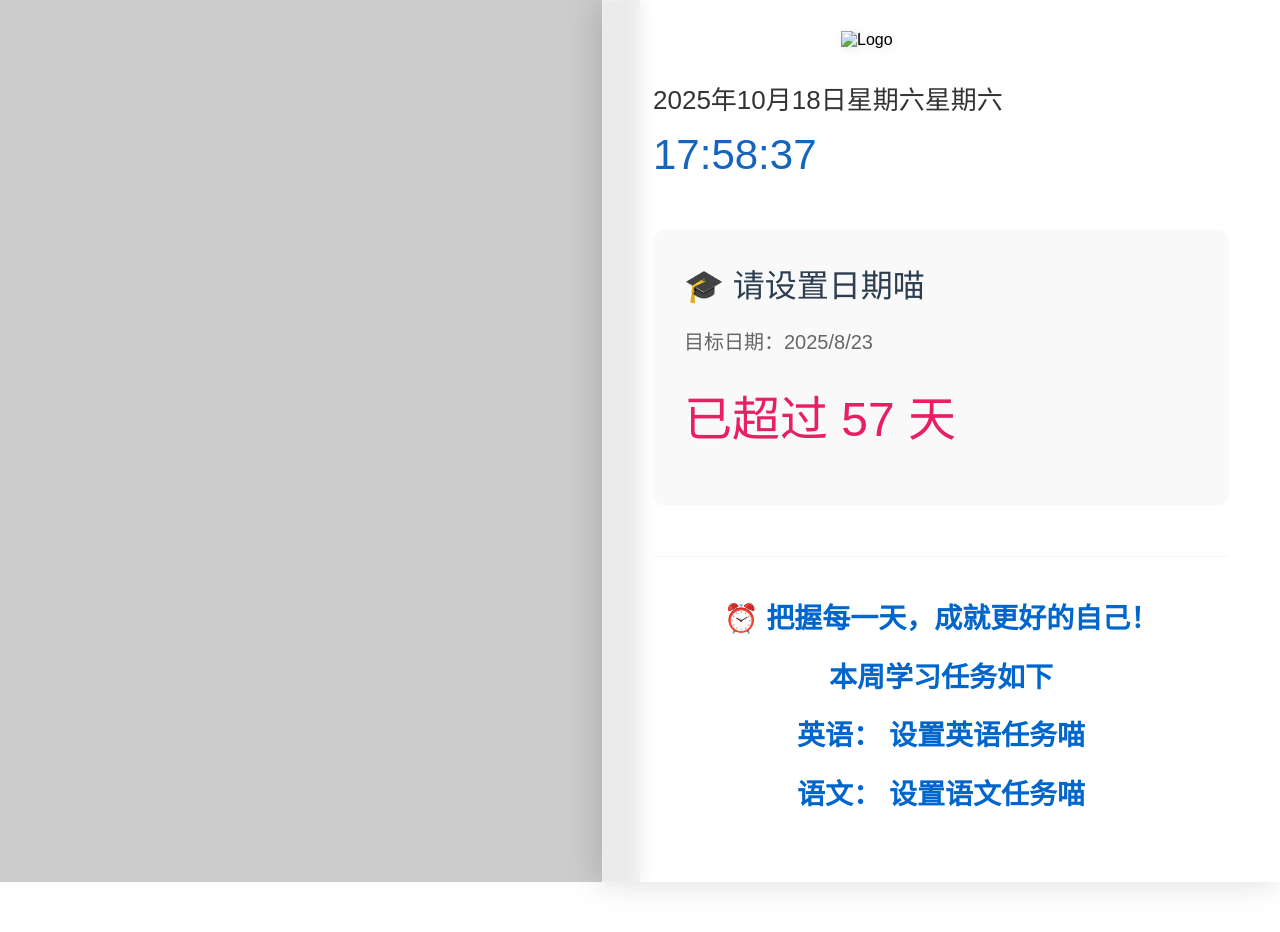
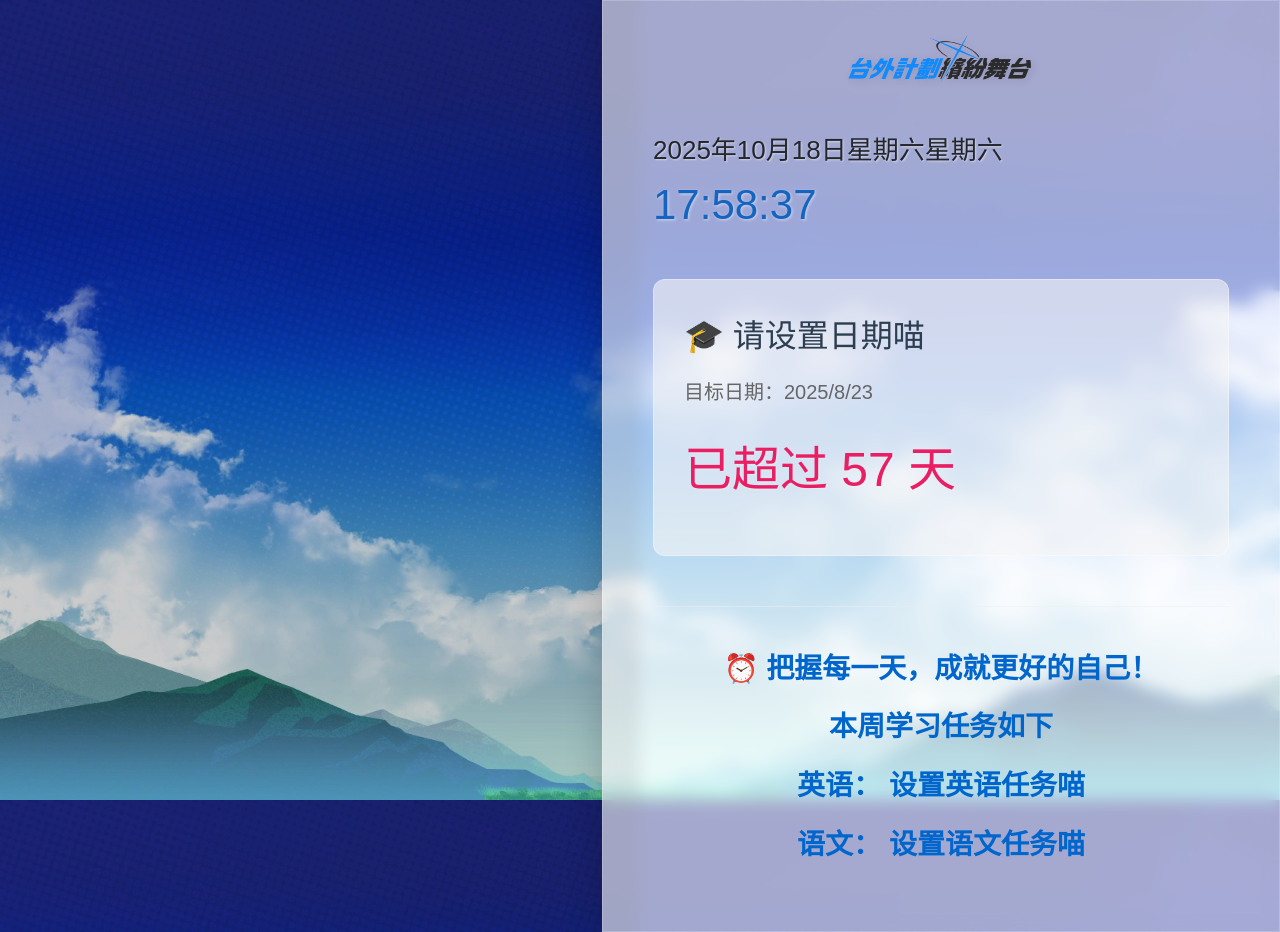
Before and after one commit to Zhaocaizhiyuan/CountdownDays-HTML, a plain HTML site: page index-2.0.html in a window 1280 px wide. Before the commit the page ends 882 px from the top, so only its background shows below. Drawn offline with Linux system fonts and the light colour scheme.

Commit message:
Update index-2.0.html

```diff
--- a/index-2.0.html
+++ b/index-2.0.html
@@ -29,8 +29,7 @@
             padding: 0;
             min-height: 100vh;
             font-family: 'Arial', sans-serif;
-            /* 背景使用gif图片... */
-            background-image: url('bg.gif');
+            background-image: url('example-bg.jpg');
             background-size: cover;
             background-position: left center;
             background-repeat: no-repeat;
@@ -178,7 +177,7 @@
 </head>
 <body>
     <div class="container">
-        <img src="logo.png" class="logo" alt="Logo">
+        <img src="example-logo.png" class="logo" alt="Logo">
 
         <div class="time-section">
             <div id="current-date"></div>
```
